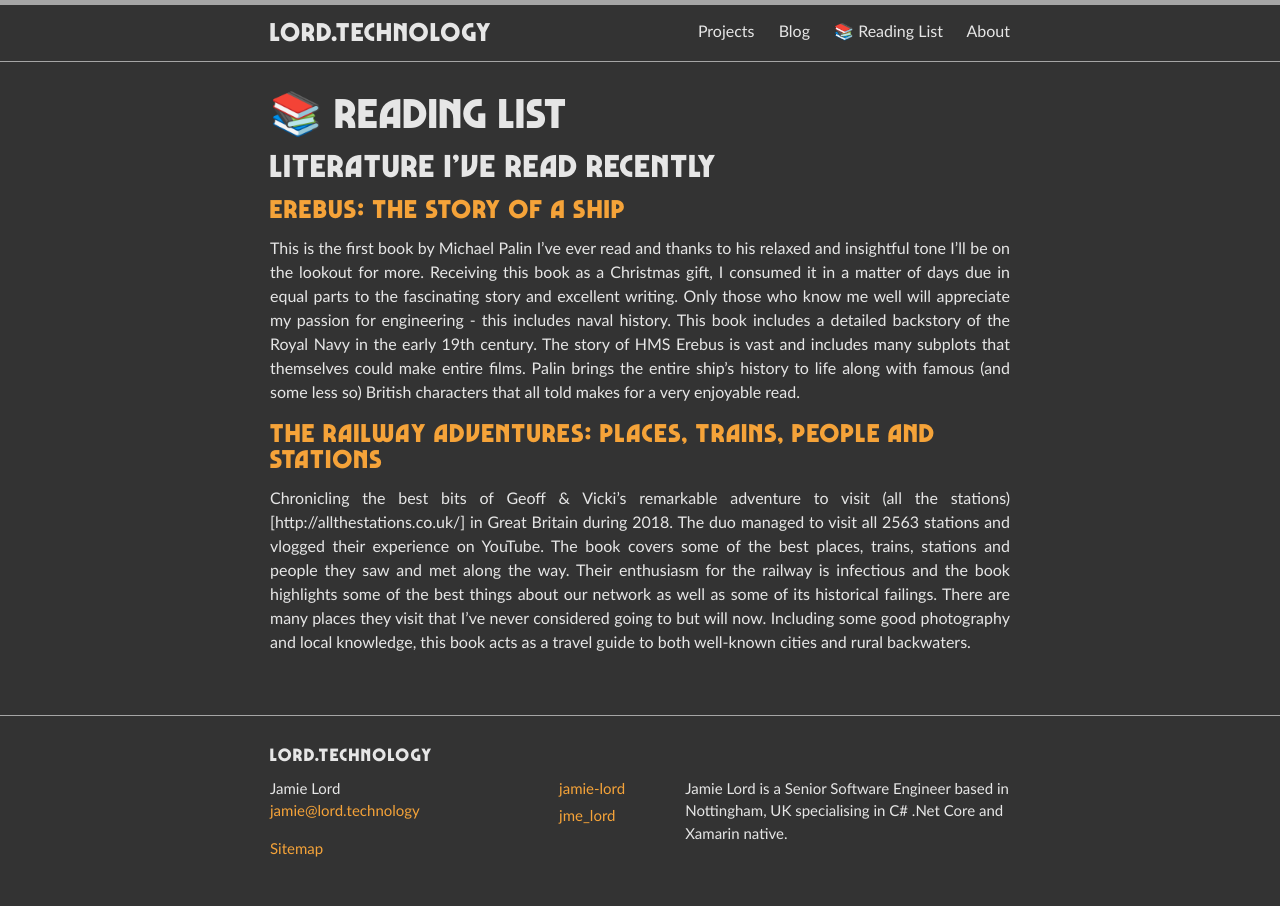
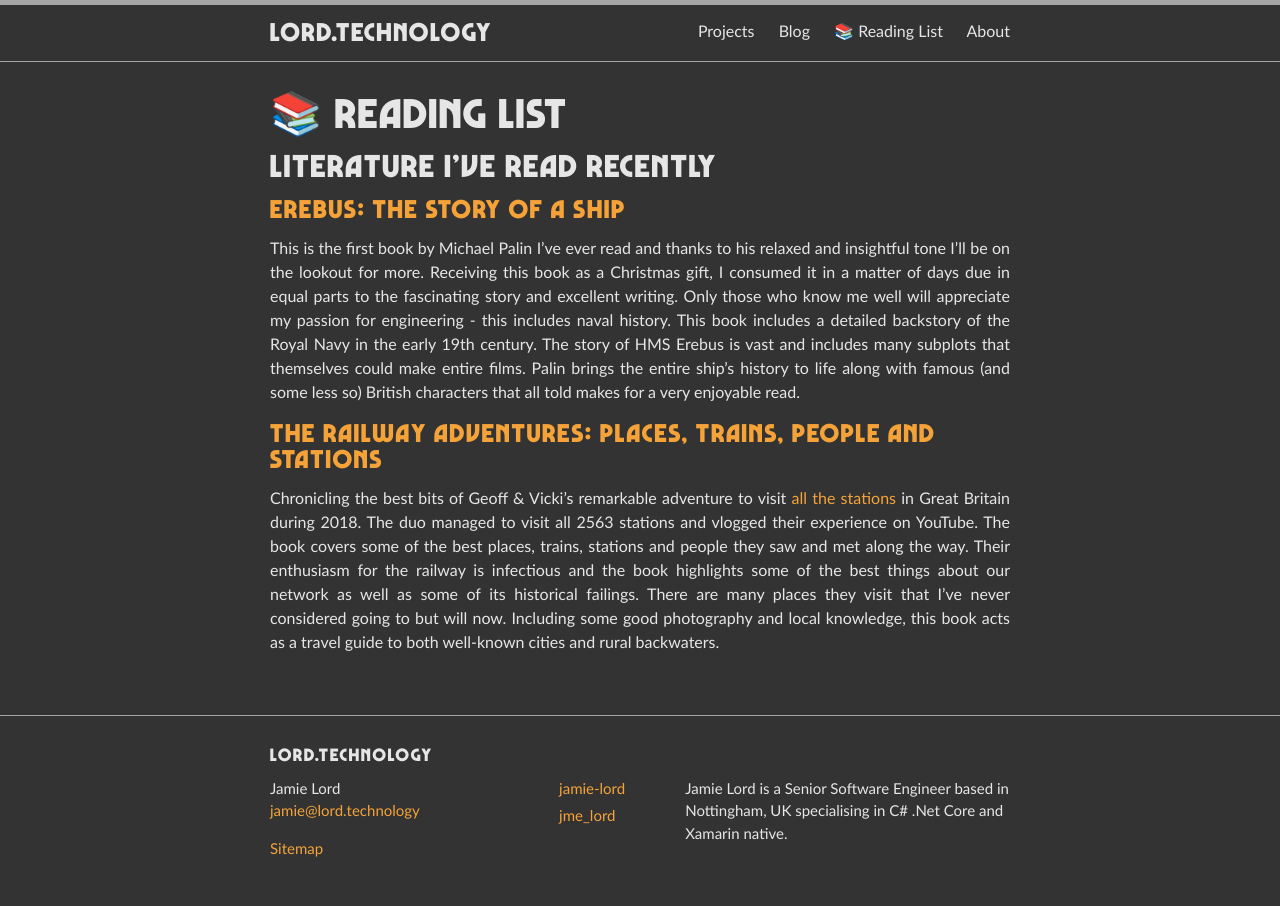
Before and after one commit to jamie-lord/Lord.technology, a Jekyll site: the page built from reading-list.md, in a window 1280 px wide. Built offline with Jekyll 4.4.1, drawn with Linux system fonts in a browser that asks for light colours.

Commit message:
Links, how do they work

```diff
--- a/reading-list.md
+++ b/reading-list.md
@@ -11,4 +11,4 @@ This is the first book by Michael Palin I've ever read and thanks to his relaxed
 
 ### [The Railway Adventures: Places, Trains, People and Stations](https://www.waterstones.com/book/the-railway-adventures/vicki-pipe/geoff-marshall/9781910463871)
 
-Chronicling the best bits of Geoff & Vicki's remarkable adventure to visit (all the stations)[http://allthestations.co.uk/] in Great Britain during 2018. The duo managed to visit all 2563 stations and vlogged their experience on YouTube. The book covers some of the best places, trains, stations and people they saw and met along the way. Their enthusiasm for the railway is infectious and the book highlights some of the best things about our network as well as some of its historical failings. There are many places they visit that I've never considered going to but will now. Including some good photography and local knowledge, this book acts as a travel guide to both well-known cities and rural backwaters.
+Chronicling the best bits of Geoff & Vicki's remarkable adventure to visit [all the stations](http://allthestations.co.uk/) in Great Britain during 2018. The duo managed to visit all 2563 stations and vlogged their experience on YouTube. The book covers some of the best places, trains, stations and people they saw and met along the way. Their enthusiasm for the railway is infectious and the book highlights some of the best things about our network as well as some of its historical failings. There are many places they visit that I've never considered going to but will now. Including some good photography and local knowledge, this book acts as a travel guide to both well-known cities and rural backwaters.
```
